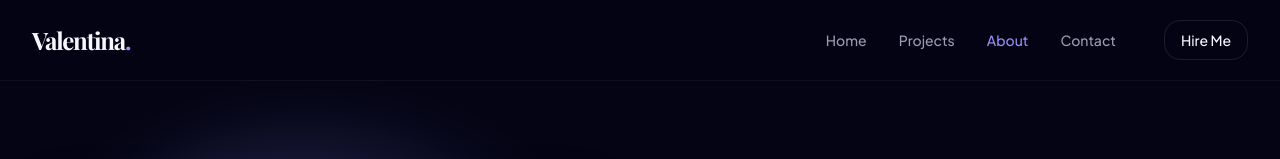
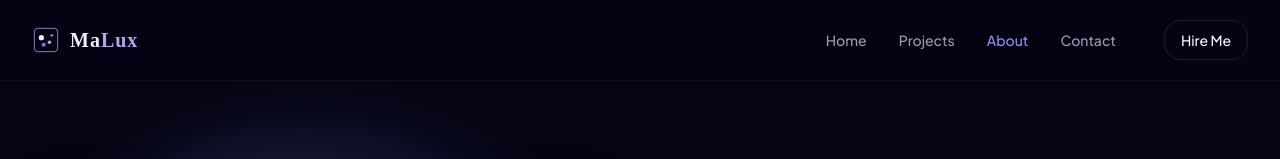
Before and after one commit to zlundra/portfolio-2026, a React (Vite) app: page /about in a window 1280 px wide. Shown: the top 159 px of the page. Built offline with nearby package versions, Linux system fonts and the light colour scheme.

Commit message:
Add MaLuxLogo component to Navbar

```diff
--- a/src/components/Navbar.tsx
+++ b/src/components/Navbar.tsx
@@ -3,6 +3,24 @@ import { cn } from "@/lib/utils";
 import { Button } from "@/components/ui/button";
 import { Menu, X } from "lucide-react";
 import { useState } from "react";
+
+const MaLuxLogo = () => (
+  <div style={{ display: 'flex', alignItems: 'center', gap: '10px' }}>
+    <svg width="28" height="28" viewBox="0 0 48 48" fill="none" xmlns="http://www.w3.org/2000/svg">
+      <rect x="4" y="4" width="40" height="40" rx="6" stroke="#AFA9EC" strokeWidth="1.3"/>
+      <circle cx="16" cy="20" r="4.5" fill="#EEEDFE"/>
+      <circle cx="30" cy="28" r="3" fill="#AFA9EC"/>
+      <circle cx="20" cy="32" r="3.5" fill="#7F77DD"/>
+      <circle cx="34" cy="16" r="2.5" fill="#AFA9EC" opacity="0.7"/>
+      <line x1="16" y1="20" x2="30" y2="28" stroke="#AFA9EC" strokeWidth="0.8" opacity="0.35"/>
+      <line x1="30" y1="28" x2="20" y2="32" stroke="#7F77DD" strokeWidth="0.8" opacity="0.35"/>
+      <line x1="16" y1="20" x2="34" y2="16" stroke="#AFA9EC" strokeWidth="0.8" opacity="0.25"/>
+    </svg>
+    <span style={{ fontSize: '20px', fontWeight: 700, color: '#EEEDFE', letterSpacing: '1px', fontFamily: 'serif' }}>
+      Ma<span style={{ color: '#AFA9EC' }}>Lux</span>
+    </span>
+  </div>
+);
 
 export function Navbar() {
   const [location] = useLocation();
@@ -19,23 +37,14 @@ export function Navbar() {
     <nav className="fixed top-0 w-full z-50 border-b border-white/5 bg-background/60 backdrop-blur-xl">
       <div className="container flex items-center justify-between h-20">
         <Link href="/">
-          <a className="text-2xl font-display font-bold tracking-tighter text-foreground hover:opacity-80 transition-opacity">
-            Valentina<span className="text-primary">.</span>
+          <a className="hover:opacity-80 transition-opacity">
+            <MaLuxLogo />
           </a>
         </Link>
-
-        {/* Desktop Nav */}
         <div className="hidden md:flex items-center gap-8">
           {navLinks.map((link) => (
             <Link key={link.href} href={link.href}>
-              <a
-                className={cn(
-                  "text-sm font-medium transition-colors hover:text-primary",
-                  location === link.href
-                    ? "text-primary"
-                    : "text-muted-foreground"
-                )}
-              >
+              <a className={cn("text-sm font-medium transition-colors hover:text-primary", location === link.href ? "text-primary" : "text-muted-foreground")}>
                 {link.label}
               </a>
             </Link>
@@ -44,36 +53,21 @@ export function Navbar() {
             <a href="/contact">Hire Me</a>
           </Button>
         </div>
-
-        {/* Mobile Menu Toggle */}
-        <button
-          className="md:hidden p-2 text-foreground"
-          onClick={() => setIsOpen(!isOpen)}
-        >
+        <button className="md:hidden p-2 text-foreground" onClick={() => setIsOpen(!isOpen)}>
           {isOpen ? <X /> : <Menu />}
         </button>
       </div>
-
-      {/* Mobile Nav */}
       {isOpen && (
         <div className="md:hidden absolute top-20 left-0 w-full bg-background/95 backdrop-blur-xl border-b border-white/5 p-4 flex flex-col gap-4 animate-in slide-in-from-top-5">
           {navLinks.map((link) => (
             <Link key={link.href} href={link.href}>
-              <a
-                className={cn(
-                  "text-lg font-medium p-2 block rounded-md hover:bg-white/5",
-                  location === link.href
-                    ? "text-primary"
-                    : "text-muted-foreground"
-                )}
-                onClick={() => setIsOpen(false)}
-              >
+              <a className={cn("text-lg font-medium p-2 block rounded-md hover:bg-white/5", location === link.href ? "text-primary" : "text-muted-foreground")} onClick={() => setIsOpen(false)}>
                 {link.label}
               </a>
             </Link>
           ))}
           <Button className="w-full mt-2" onClick={() => setIsOpen(false)} asChild>
-             <a href="/contact">Hire Me</a>
+            <a href="/contact">Hire Me</a>
           </Button>
         </div>
       )}
```
